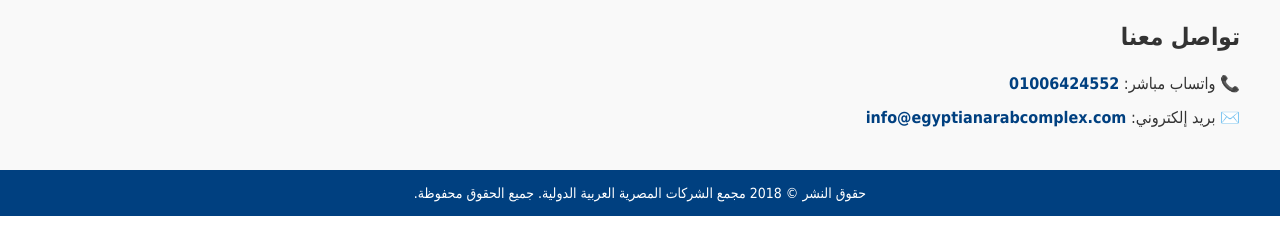
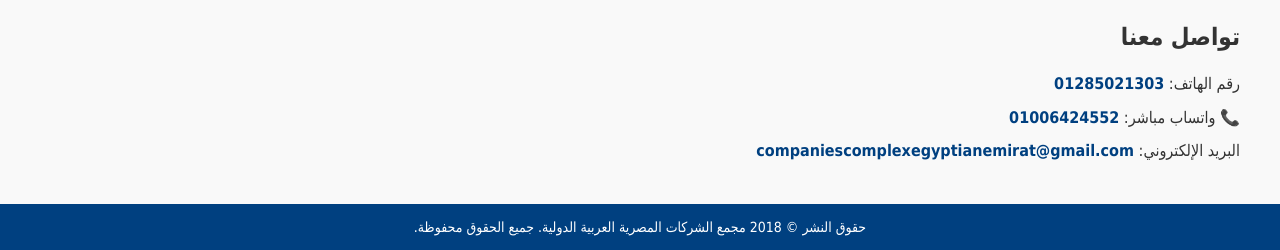
Before and after one commit to mohamedkamelbakr2016/egyptiancompaniescomplex, a plain HTML site: page index.html in a window 1280 px wide. Shown: the part 4030-4280 px from the top of the page. Before the commit the page ends 4246 px from the top, so only its background shows below. Drawn offline with Linux system fonts and the light colour scheme.

Commit message:
Update index.html

```diff
--- a/index.html
+++ b/index.html
@@ -624,8 +624,11 @@
 
   <section id="contact" aria-labelledby="contactTitle">
     <h2 id="contactTitle">تواصل معنا</h2>
+
+<p>رقم الهاتف: <a href="tel:01285021303">01285021303</a></p>
+
     <p>📞 واتساب مباشر: <a href="https://wa.me/201006424552" target="_blank" rel="noopener noreferrer">01006424552</a></p>
-    <p>✉️ بريد إلكتروني: <a href="mailto:info@egyptianarabcomplex.com">info@egyptianarabcomplex.com</a></p>
+    <p>البريد الإلكتروني: <a href="mailto:companiescomplexegyptianemirat@gmail.com">companiescomplexegyptianemirat@gmail.com</a></p>
   </section>
 </main>
 
```
